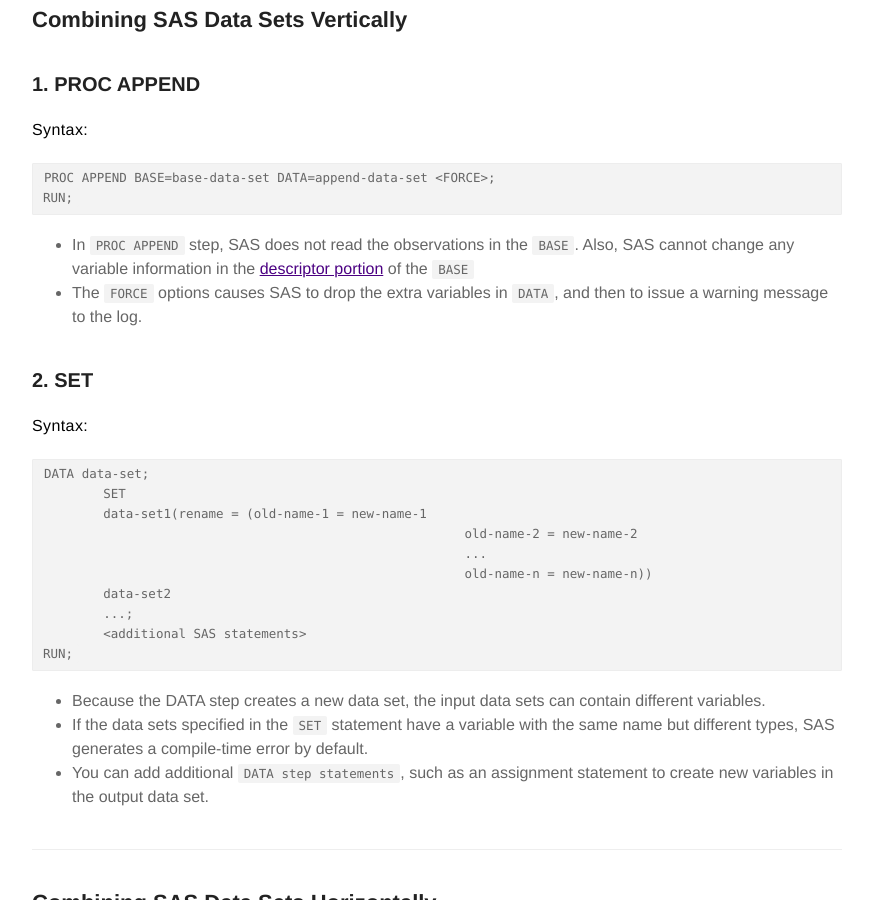
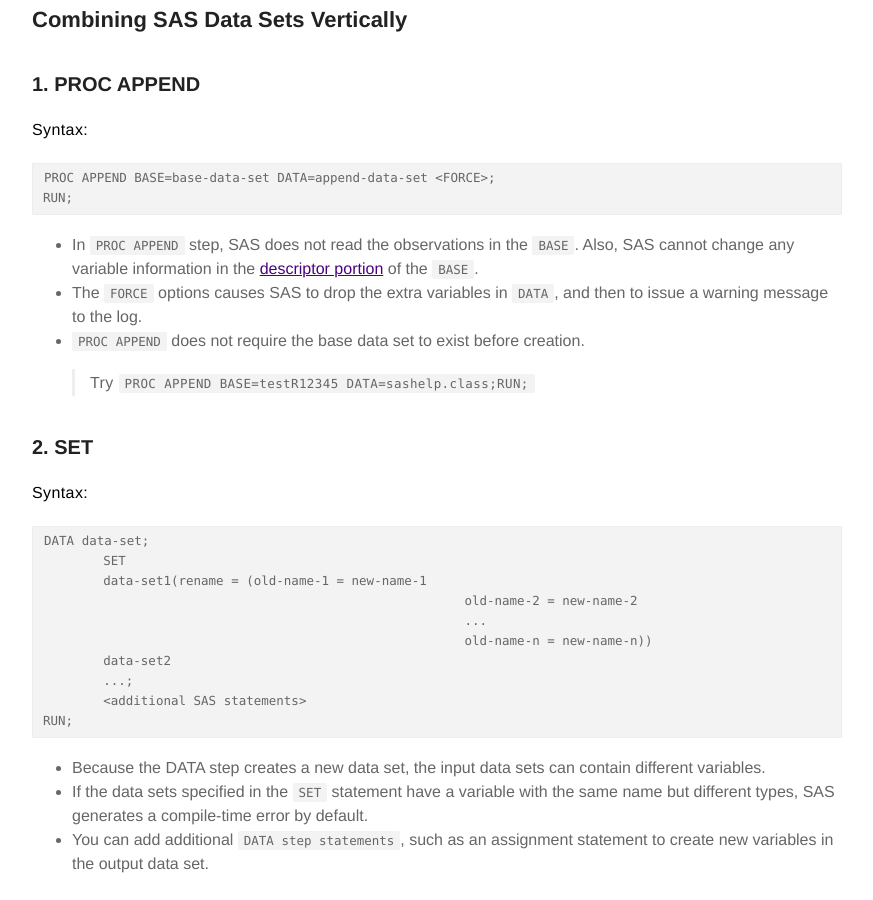
Before and after one commit to subaiwen/subaiwen.github.io, a Jekyll site: the page built from _posts/2020-2-6-sas-merge.md, in a window 1280 px wide and 900 px high, scrolled down 473 px. Shown: the whole window, without its empty margins (203-1076 px from the left). Built offline with Jekyll 4.4.1, drawn with Linux system fonts in a browser that asks for light colours; comment, search, counter and statistics services are not loaded.

Commit message:
edit sas-merge.md: add comment for PROC APPEND

````diff
--- a/_posts/2020-2-6-sas-merge.md
+++ b/_posts/2020-2-6-sas-merge.md
@@ -26,8 +26,11 @@
 RUN;
 ```
 
-- In `PROC APPEND` step, SAS does not read the observations in the `BASE`. Also, SAS cannot change any variable information in the [descriptor portion](https://www.sas.com/content/dam/SAS/en_ca/User%20Group%20Presentations/TASS/Capan-Descriptor.pdf) of the `BASE`
+- In `PROC APPEND` step, SAS does not read the observations in the `BASE`. Also, SAS cannot change any variable information in the [descriptor portion](https://www.sas.com/content/dam/SAS/en_ca/User%20Group%20Presentations/TASS/Capan-Descriptor.pdf) of the `BASE`.
 - The `FORCE` options causes SAS to drop the extra variables in `DATA`, and then to issue a warning message to the log.
+- `PROC APPEND` does not require the base data set to exist before creation.
+
+> Try `PROC APPEND BASE=testR12345 DATA=sashelp.class;RUN;`
 
 ### 2. SET
 **Syntax:**
````
